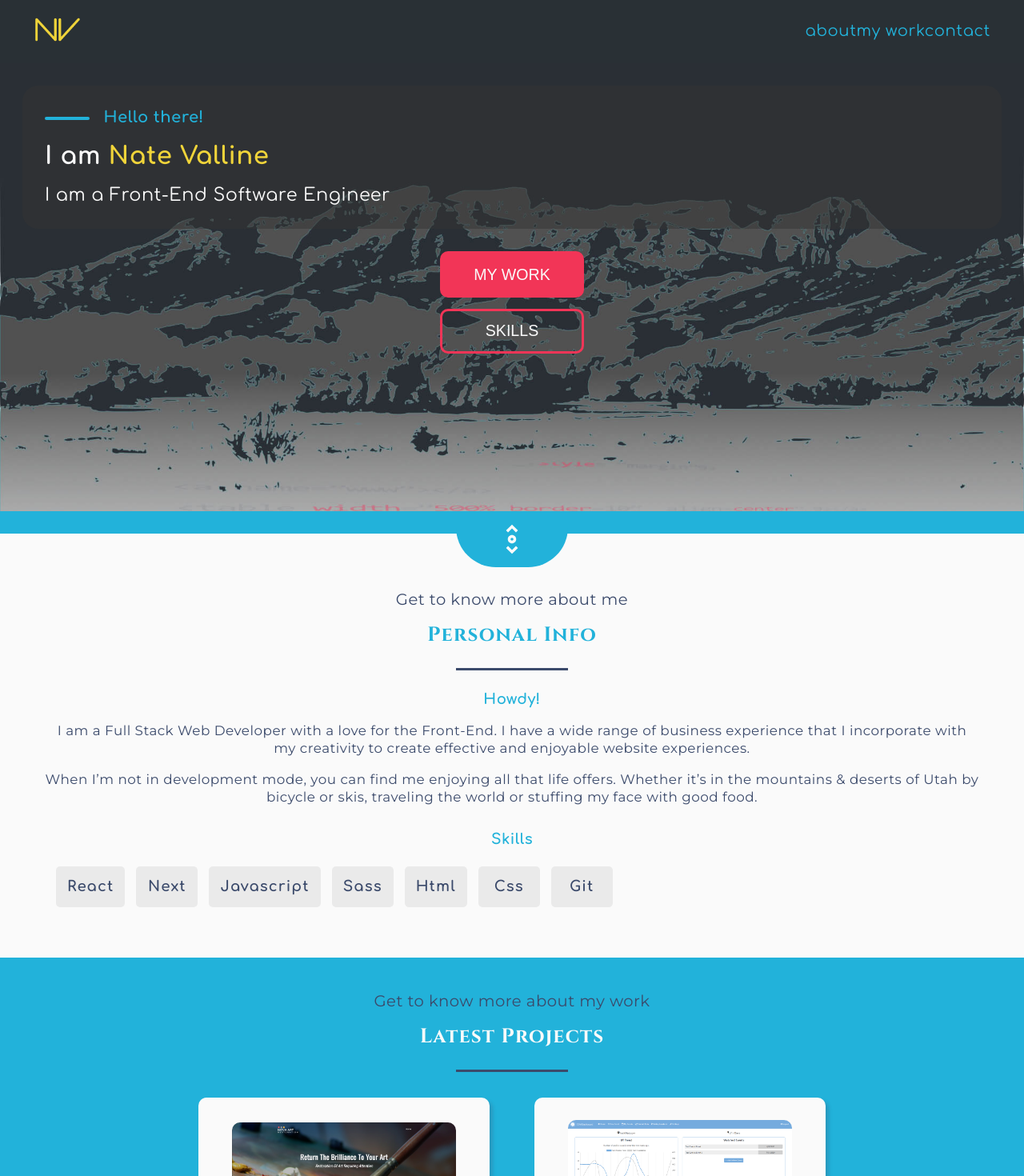
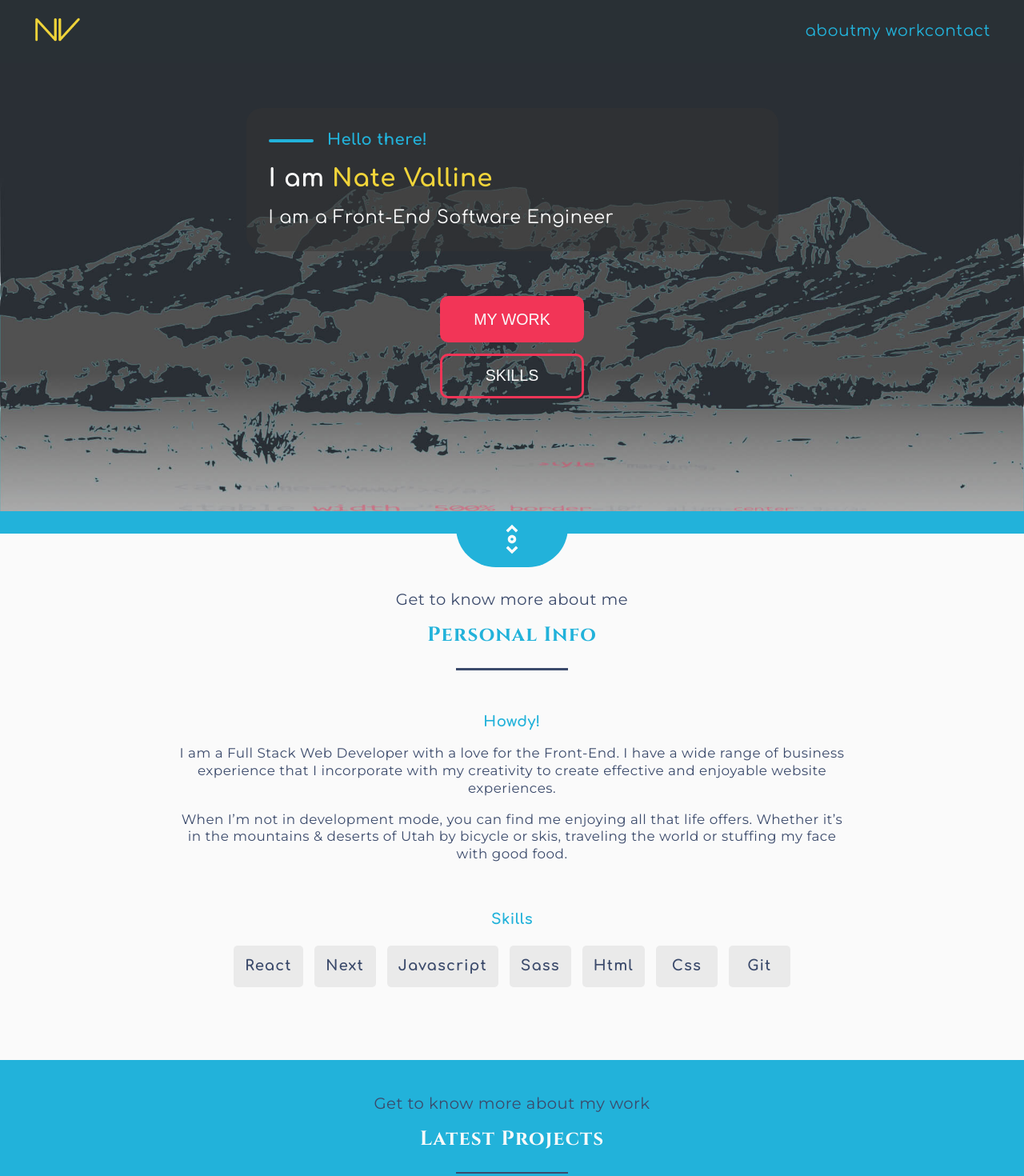
Before and after one commit to nvalline/portfolio-v5, a Next.js app: page / in a window 1280 px wide. Shown: the top 1470 px of the page at 80% size. Built offline with nearby package versions, Linux system fonts and the light colour scheme.

Commit message:
added responsive styles

```diff
--- a/styles/Bio.module.scss
+++ b/styles/Bio.module.scss
@@ -1,4 +1,5 @@
 @import 'variables';
+@import 'mixins';
 
 .bioContainer {
 	padding: 4rem 2rem 2rem;
@@ -37,7 +38,13 @@
 	.contentWrapper {
 		padding: 0 2rem;
 
+		@include breakpoint-up(medium) {
+			padding: 2rem;
+		}
+
 		.bioContent {
+			margin: 0 auto;
+			max-width: 60rem;
 			text-align: center;
 
 			> h3 {
@@ -56,6 +63,11 @@
 
 		.bioSkills {
 			padding-top: 1rem;
+			margin: 0 auto;
+
+			@include breakpoint-up(medium) {
+				padding-top: 3rem;
+			}
 
 			> h3 {
 				margin: 0;
@@ -68,7 +80,7 @@
 			.skillBtns {
 				display: flex;
 				flex-wrap: wrap;
-				justify-content: flex-start;
+				justify-content: center;
 				padding: 1.5rem 1rem;
 
 				> h4 {
--- a/styles/Hero.module.scss
+++ b/styles/Hero.module.scss
@@ -16,9 +16,15 @@
 		height: 100%;
 
 		.contentBlock {
+			margin: 0 auto;
+			max-width: 47.5rem;
+			padding: 2rem;
 			background-color: rgba($color: #353535, $alpha: 0.5);
 			border-radius: 20px;
-			padding: 2rem;
+
+			@include breakpoint-up(medium) {
+				margin: 2rem auto;
+			}
 
 			.greeting {
 				display: flex;
--- a/styles/Work.module.scss
+++ b/styles/Work.module.scss
@@ -1,4 +1,5 @@
 @import 'variables';
+@import 'mixins';
 
 .workContainer {
 	background-color: $primary-light-blue;
@@ -8,6 +9,10 @@
 		width: 100%;
 		padding: 2rem 0 0.5rem;
 		text-align: center;
+
+		@include breakpoint-up(medium) {
+			padding: 2rem 0;
+		}
 
 		> h3 {
 			margin: 1rem 0;
```
